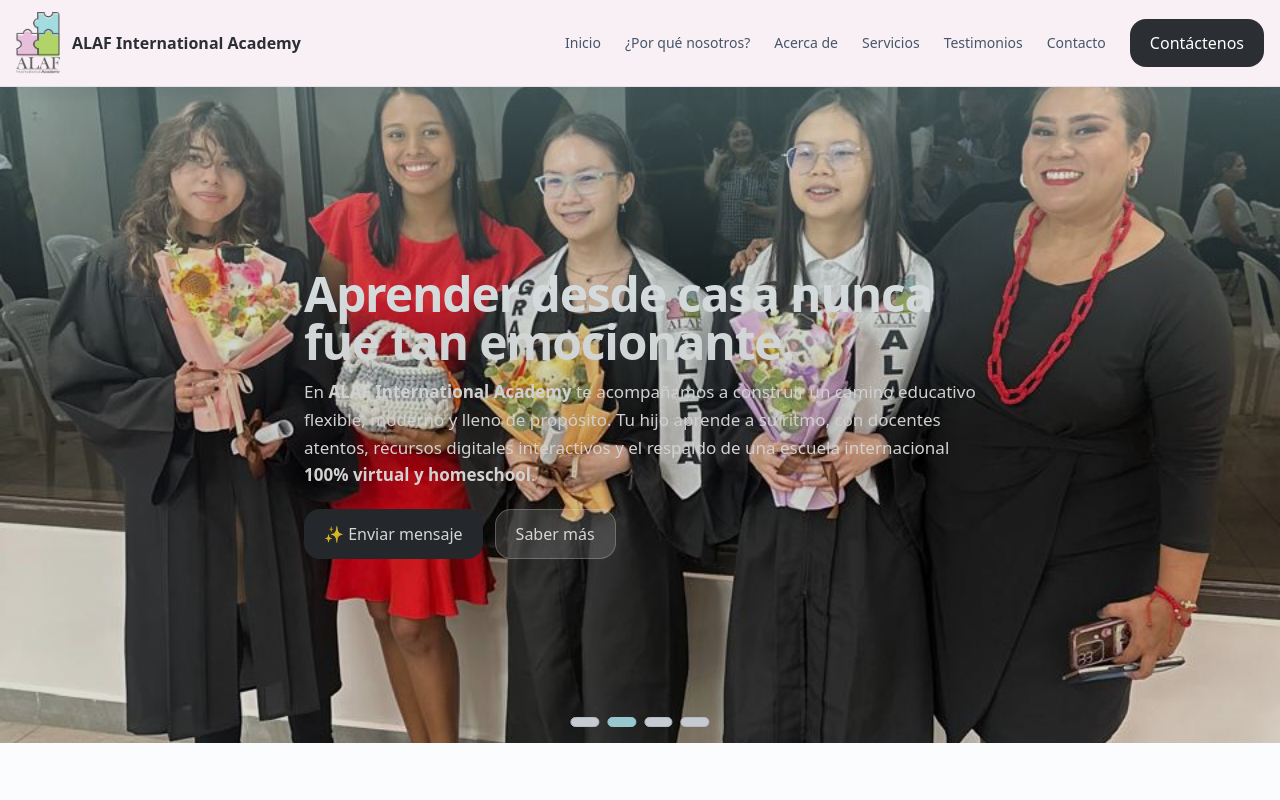
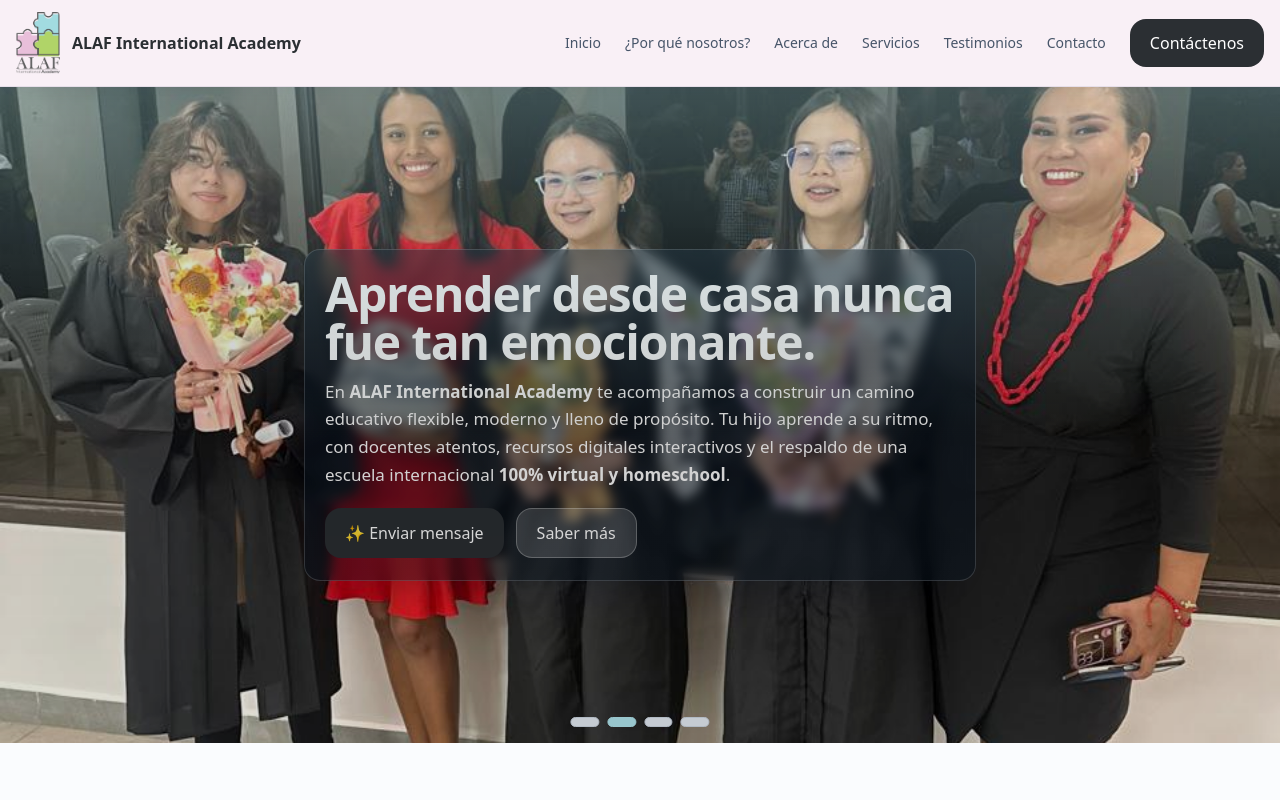
Before and after one commit to lulabtechnology/Alaf, a Next.js app: page / in a window 1280 px wide. Shown: the top 800 px of the page. Built offline with nearby package versions, Linux system fonts and the light colour scheme.

Commit message:
Update globals.css

```diff
--- a/app/globals.css
+++ b/app/globals.css
@@ -2,9 +2,10 @@
 @tailwind components;
 @tailwind utilities;
 
-/* ======================
-   TOKENS (logo ALAF + UI clara)
-   ====================== */
+/* =========================================================
+   BASE: variables con theme() dentro de @layer base (compila)
+   ========================================================= */
+@layer base {
   :root{
     /* neutrales UI */
     --bg:      theme('colors.neutralx.bg');
@@ -25,26 +26,32 @@
 
   html, body { scroll-behavior: smooth; }
 
-/* ======================
-   BASE
-   ====================== */
+  /* ===== Fondo general celestito (más visible) ===== */
   body{
-  /* fondo claro con acento celeste suave */
     background:
-    radial-gradient(1000px 520px at 85% -10%, color-mix(in srgb, var(--celeste) 28%, #ffffff 72%) 0%, transparent 60%),
-    radial-gradient(800px 420px at -10% 0%, #F2F7FB 0%, transparent 58%),
+      radial-gradient(1100px 580px at 85% -10%,
+        color-mix(in srgb, var(--celeste) 35%, #ffffff 65%) 0%,
+        transparent 60%
+      ),
+      radial-gradient(900px 480px at -10% 0%,
+        #E9F6FB 0%,
+        transparent 58%
+      ),
       var(--bg) !important;
     color: var(--text);
   }
 
-/* helpers */
-.container-max { @apply max-w-7xl mx-auto px-4; }
-.section      { @apply py-16 md:py-24; }
-
-/* headings */
+  /* headings base */
   .h1 { @apply text-4xl md:text-5xl font-semibold tracking-tight; color: var(--ink) !important; }
   .h2 { @apply text-3xl md:text-4xl font-semibold; color: var(--ink) !important; }
   .muted { color: var(--muted) !important; }
+}
+
+/* =========================================================
+   HELPERS / LAYOUT
+   ========================================================= */
+.container-max { @apply max-w-7xl mx-auto px-4; }
+.section      { @apply py-16 md:py-24; }
 
 /* tarjetas */
 .card{
@@ -54,9 +61,9 @@ body{
   box-shadow: 0 14px 30px -18px rgba(15,23,42,.18);
 }
 
-/* ======================
+/* =========================================================
    BOTONES
-   ====================== */
+   ========================================================= */
 .btn{
   @apply inline-flex items-center justify-center px-5 py-3 font-medium rounded-2xl transition focus:outline-none;
 }
@@ -75,9 +82,9 @@ body{
 }
 .btn-secondary:hover{ filter: brightness(0.98); }
 
-/* ======================
+/* =========================================================
    FORM
-   ====================== */
+   ========================================================= */
 input, textarea{
   @apply rounded-xl w-full px-4 py-3 outline-none transition;
   background: #FAFBFC;
@@ -90,9 +97,9 @@ input:focus, textarea:focus{
   box-shadow: 0 0 0 3px color-mix(in srgb, var(--celeste) 28%, #ffffff 72%);
 }
 
-/* ======================
+/* =========================================================
    NAVBAR (TOP BAR ROSADO)
-   ====================== */
+   ========================================================= */
 header{
   background: color-mix(in srgb, var(--pink) 26%, #ffffff 74%) !important;
   backdrop-filter: blur(10px);
@@ -106,9 +113,9 @@ header .btn-primary{
   color: #fff !important;
 }
 
-/* ======================
+/* =========================================================
    HERO
-   ====================== */
+   ========================================================= */
 #inicio{ position: relative; }
 #inicio::after{
   content: "";
@@ -127,9 +134,23 @@ header .btn-primary{
   color: #fff !important;
 }
 
-/* ======================
+/* Panel legible del hero (para que el blanco se lea en desktop) */
+.hero-text-panel{
+  background: linear-gradient(
+    180deg,
+    rgba(8, 21, 36, .52) 0%,
+    rgba(8, 21, 36, .46) 100%
+  );
+  backdrop-filter: blur(6px);
+  border: 1px solid rgba(255,255,255,.18);
+  border-radius: var(--radius);
+  padding: 1.25rem 1.25rem 1.35rem;
+  box-shadow: 0 24px 60px -28px rgba(2,8,23,.45);
+}
+
+/* =========================================================
    SECCIONES DESTACADAS
-   ====================== */
+   ========================================================= */
 
 /* Prioriza tu dinero — íconos tipo “logo” */
 .feature-icon{
@@ -159,7 +180,7 @@ header .btn-primary{
   color: var(--ink);
 }
 
-/* Dots carrusel (Testimonios) */
+/* Dots carrusel (Hero/Testimonios) */
 .dot{
   height:.6rem;width:1.8rem;border-radius:9999px;
   border:1px solid #cbd5e1;background:#e2e8f0;
@@ -172,9 +193,9 @@ header .btn-primary{
 .faq-open { background: color-mix(in srgb, var(--celeste) 12%, #ffffff 88%) !important; }
 .faq-body { @apply px-4 pb-4 text-slate-800; }
 
-/* ======================
+/* =========================================================
    FOOTER (AZUL OSCURO)
-   ====================== */
+   ========================================================= */
 footer{
   background: #0B2545 !important;  /* azul oscuro visible */
   color: #E8EEF6 !important;
@@ -182,9 +203,9 @@ footer{
 footer a{ color: #D7E3F5; }
 footer a:hover{ color: #ffffff; text-decoration: underline; }
 
-/* ======================
+/* =========================================================
    OVERRIDES DE LEGIBILIDAD
-   ====================== */
+   ========================================================= */
 .text-gray-300 { color:#64748b !important; }
 .text-gray-200 { color:#475569 !important; }
 
```
Lines whose indentation alone changed are shown as unchanged.
